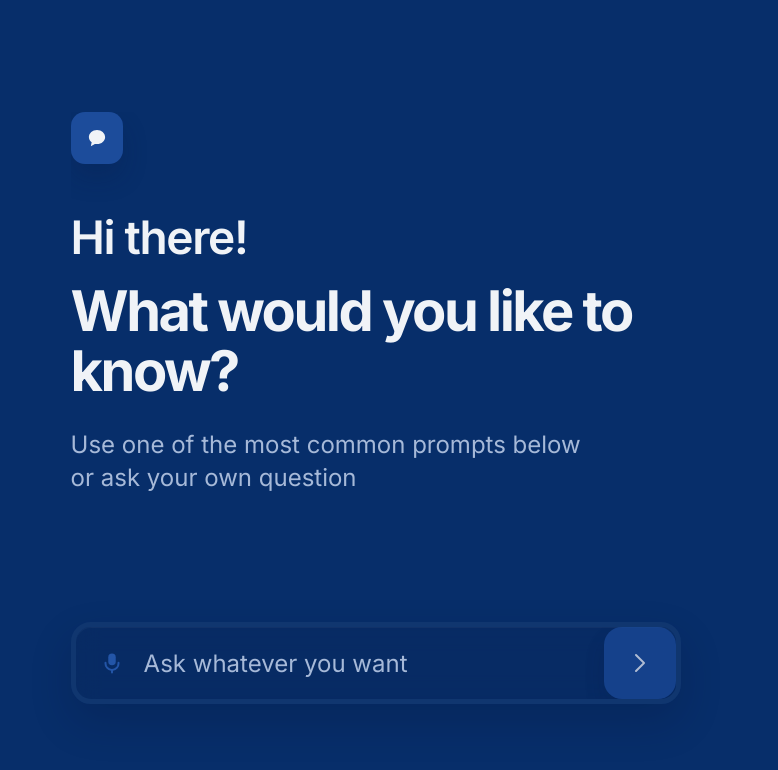
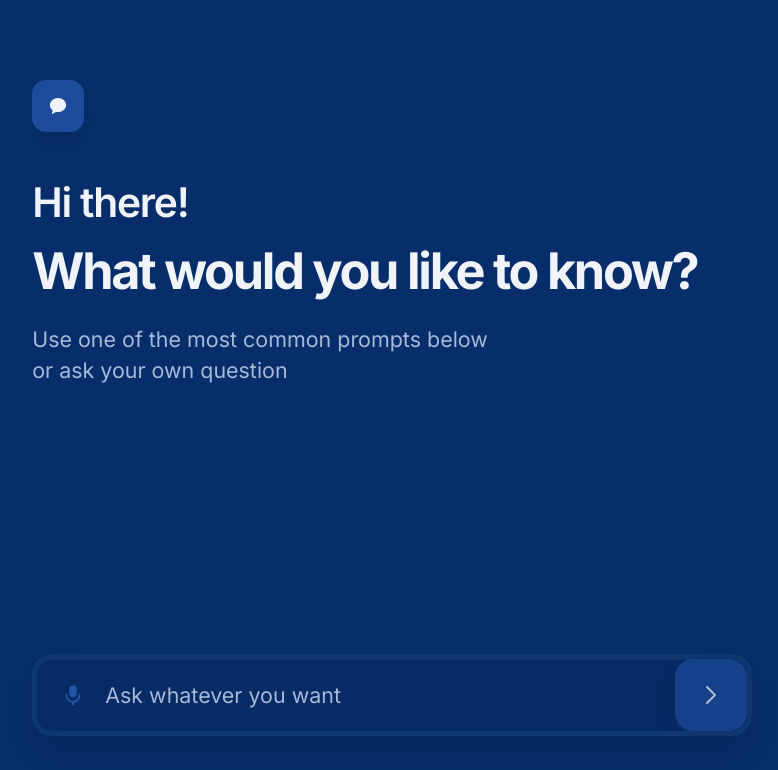
Before and after one commit to GabievGeorgy/KazInvest, a React (Vite) app in the folder frontend/: page / in a window 1280 px wide. Shown: the top 770 px of the page, without its empty margins (19-797 px from the left). Built offline with nearby package versions, Linux system fonts and the light colour scheme.

Commit message:
fix input autofocus, reduce font size

```diff
--- a/frontend/src/components/Buttons/ClearChatButton.module.css
+++ b/frontend/src/components/Buttons/ClearChatButton.module.css
@@ -1,6 +1,6 @@
 .button {
   color: var(--text-muted);
-  font-size: 0.95rem;
+  font-size: var(--font-size-caption);
   line-height: 1.3;
   cursor: pointer;
   transition:
--- a/frontend/src/components/ChatErrorNotice.module.css
+++ b/frontend/src/components/ChatErrorNotice.module.css
@@ -6,6 +6,6 @@
   border-radius: 16px;
   background: rgba(92, 24, 34, 0.42);
   color: #ffd7dc;
-  font-size: 0.95rem;
+  font-size: var(--font-size-caption);
   line-height: 1.45;
 }
--- a/frontend/src/components/ChatInput.module.css
+++ b/frontend/src/components/ChatInput.module.css
@@ -31,8 +31,8 @@
   outline: 0;
   background: transparent;
   color: var(--text-primary);
-  font-size: clamp(1.15rem, 1.9vw, 1.5rem);
-  line-height: 1.4;
+  font-size: var(--font-size-body);
+  line-height: var(--line-height-body);
   white-space: nowrap;
   overflow: hidden;
   text-overflow: ellipsis;
@@ -42,7 +42,7 @@
   color: var(--text-muted);
 }
 
-.field input:disabled {
+.field input[readonly] {
   cursor: default;
 }
 
--- a/frontend/src/components/ChatInput.tsx
+++ b/frontend/src/components/ChatInput.tsx
@@ -1,4 +1,4 @@
-import { SubmitEvent } from 'react';
+import { SubmitEvent, useEffect, useRef } from 'react';
 import { useViewport } from '../contexts/useViewport';
 import { SendMessageButton } from './Buttons/SendMessageButton';
 import { VoiceInputButton } from './Buttons/VoiceInputButton';
@@ -22,12 +22,22 @@ export function ChatInput({
   canSubmit,
 }: ChatInputProps) {
   const { isMobile } = useViewport();
+  const inputRef = useRef<HTMLInputElement>(null);
+  const shouldRestoreFocusRef = useRef(false);
   const placeholder = isMobile ? 'Ask anything' : 'Ask whatever you want';
 
   function handleSubmit(event: SubmitEvent<HTMLFormElement>) {
     event.preventDefault();
+    shouldRestoreFocusRef.current = document.activeElement === inputRef.current;
     onSubmit();
   }
+
+  useEffect(() => {
+    if (!isSubmitting && shouldRestoreFocusRef.current) {
+      inputRef.current?.focus();
+      shouldRestoreFocusRef.current = false;
+    }
+  }, [isSubmitting]);
 
   return (
     <form className={styles.input} onSubmit={handleSubmit}>
@@ -35,6 +45,7 @@ export function ChatInput({
 
       <div className={styles.field}>
         <input
+          ref={inputRef}
           type="text"
           name="message"
           value={value}
@@ -42,7 +53,8 @@ export function ChatInput({
           placeholder={placeholder}
           aria-label="Ask a question"
           autoComplete="off"
-          disabled={isSubmitting}
+          readOnly={isSubmitting}
+          aria-busy={isSubmitting}
         />
       </div>
 
--- a/frontend/src/components/ChatMarkdown.module.css
+++ b/frontend/src/components/ChatMarkdown.module.css
@@ -1,7 +1,7 @@
 .markdown {
   color: var(--text-primary);
-  font-size: clamp(1.15rem, 1.9vw, 1.5rem);
-  line-height: 1.5;
+  font-size: var(--font-size-body);
+  line-height: var(--line-height-body);
 }
 
 .markdown > :first-child {
--- a/frontend/src/components/ChatMessageCard.module.css
+++ b/frontend/src/components/ChatMessageCard.module.css
@@ -28,7 +28,7 @@
 
 .model {
   color: var(--text-muted);
-  font-size: 0.9rem;
+  font-size: var(--font-size-caption);
   line-height: 1.3;
 }
 
--- a/frontend/src/components/ChatScreen.module.css
+++ b/frontend/src/components/ChatScreen.module.css
@@ -6,13 +6,12 @@
   height: 100vh;
   box-sizing: border-box;
   display: flex;
-  padding: clamp(48px, 8vw, 96px) clamp(28px, 7vw, 96px);
+  padding: clamp(32px, 5vw, 64px) clamp(22px, 4vw, 56px);
   background: var(--page-background);
   overflow: hidden;
 }
 
 .content {
-  --chat-column-width: min(610px, 100%);
   flex: 1;
   min-height: 0;
   display: grid;
@@ -54,7 +53,7 @@
 @media (max-width: 640px) {
   .panel {
     height: 100vh;
-    padding: 32px 22px 28px;
+    padding: 24px 18px 20px;
   }
 
   .body {
--- a/frontend/src/components/HeroText.module.css
+++ b/frontend/src/components/HeroText.module.css
@@ -1,11 +1,11 @@
 .content {
   margin-top: 48px;
-  max-width: 760px;
+  max-width: var(--chat-column-width);
 }
 
 .description {
   margin: 26px 0 0;
-  max-width: 520px;
+  max-width: var(--chat-column-width);
 }
 
 @media (max-width: 640px) {
--- a/frontend/src/components/Typography.module.css
+++ b/frontend/src/components/Typography.module.css
@@ -1,30 +1,30 @@
 .heroHeading {
   margin: 0;
-  max-width: 820px;
-  font-size: clamp(2.3rem, 4.4vw, 3.5rem);
-  line-height: 1.08;
+  max-width: 100%;
+  font-size: var(--font-size-display);
+  line-height: var(--line-height-tight);
   letter-spacing: -0.045em;
   color: var(--text-primary);
 }
 
 .sectionHeading {
   margin: 0 0 18px;
-  font-size: clamp(1.95rem, 3.6vw, 3rem);
+  font-size: var(--font-size-heading);
   font-weight: 600;
-  line-height: 1.1;
+  line-height: var(--line-height-tight);
   letter-spacing: -0.03em;
   color: var(--text-primary);
 }
 
 .bodyText {
   margin: 0;
-  font-size: clamp(1.15rem, 1.9vw, 1.5rem);
-  line-height: 1.4;
+  font-size: var(--font-size-body);
+  line-height: var(--line-height-body);
   color: var(--text-muted);
 }
 
 .uiText {
-  font-size: clamp(1.15rem, 1.9vw, 1.5rem);
-  line-height: 1.4;
+  font-size: var(--font-size-body);
+  line-height: var(--line-height-body);
   color: var(--text-muted);
 }
--- a/frontend/src/styles.css
+++ b/frontend/src/styles.css
@@ -5,6 +5,13 @@
   font-family: "Inter", "Segoe UI Variable Display", "Segoe UI", sans-serif;
   line-height: 1.5;
   font-weight: 400;
+  --chat-column-width: min(720px, 100%);
+  --font-size-display: clamp(2.05rem, 4vw, 3.15rem);
+  --font-size-heading: clamp(1.8rem, 3.2vw, 2.55rem);
+  --font-size-body: clamp(1.06rem, 1.7vw, 1.34rem);
+  --font-size-caption: 0.95rem;
+  --line-height-tight: 1.1;
+  --line-height-body: 1.45;
   --page-background: #072e6a;
   --surface-brand: #1c4c9b;
   --text-primary: #f0f3f7;
```
Also changed, not shown: 1 other file (tests, documents, lock files or other folders).
